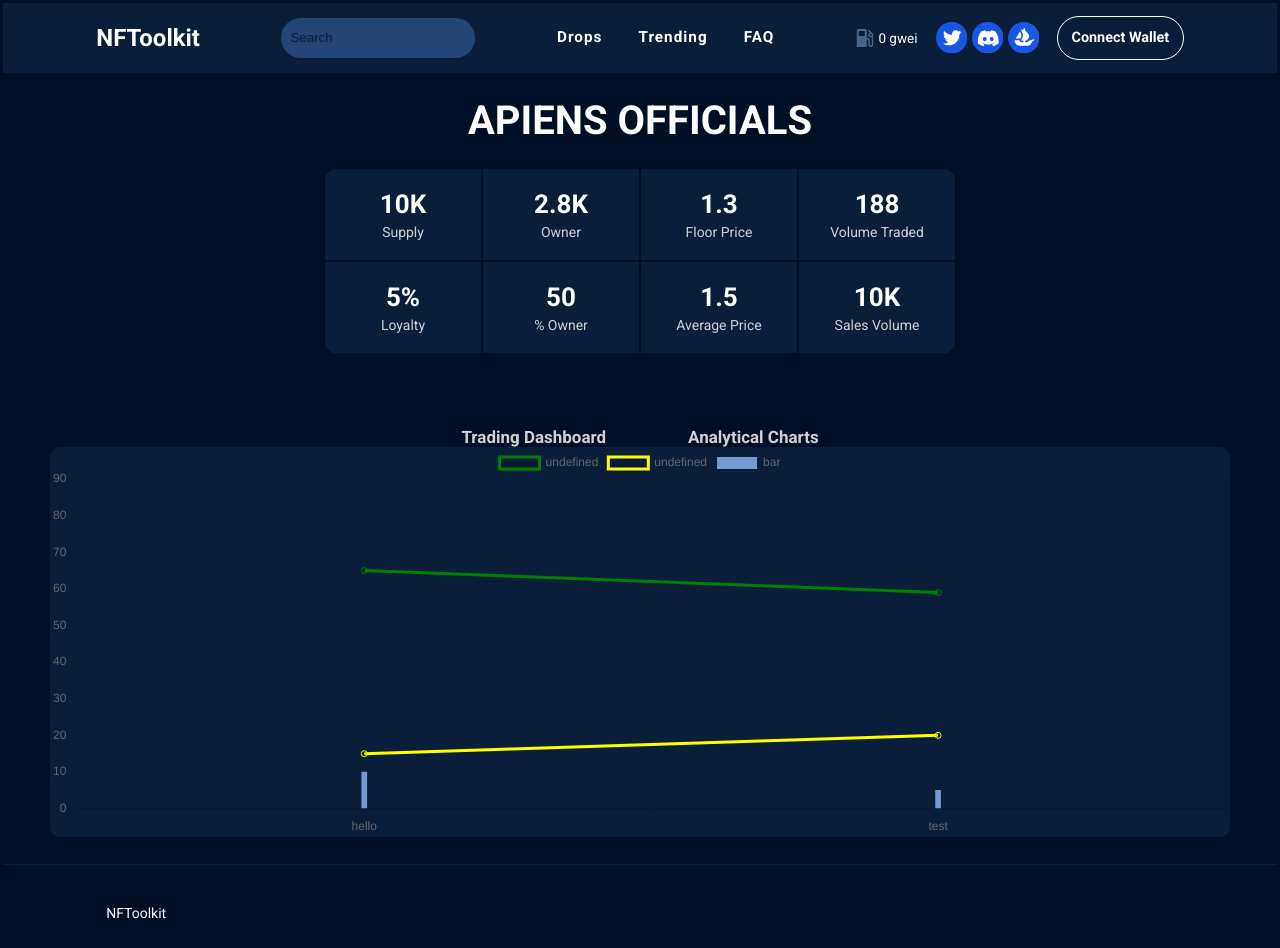
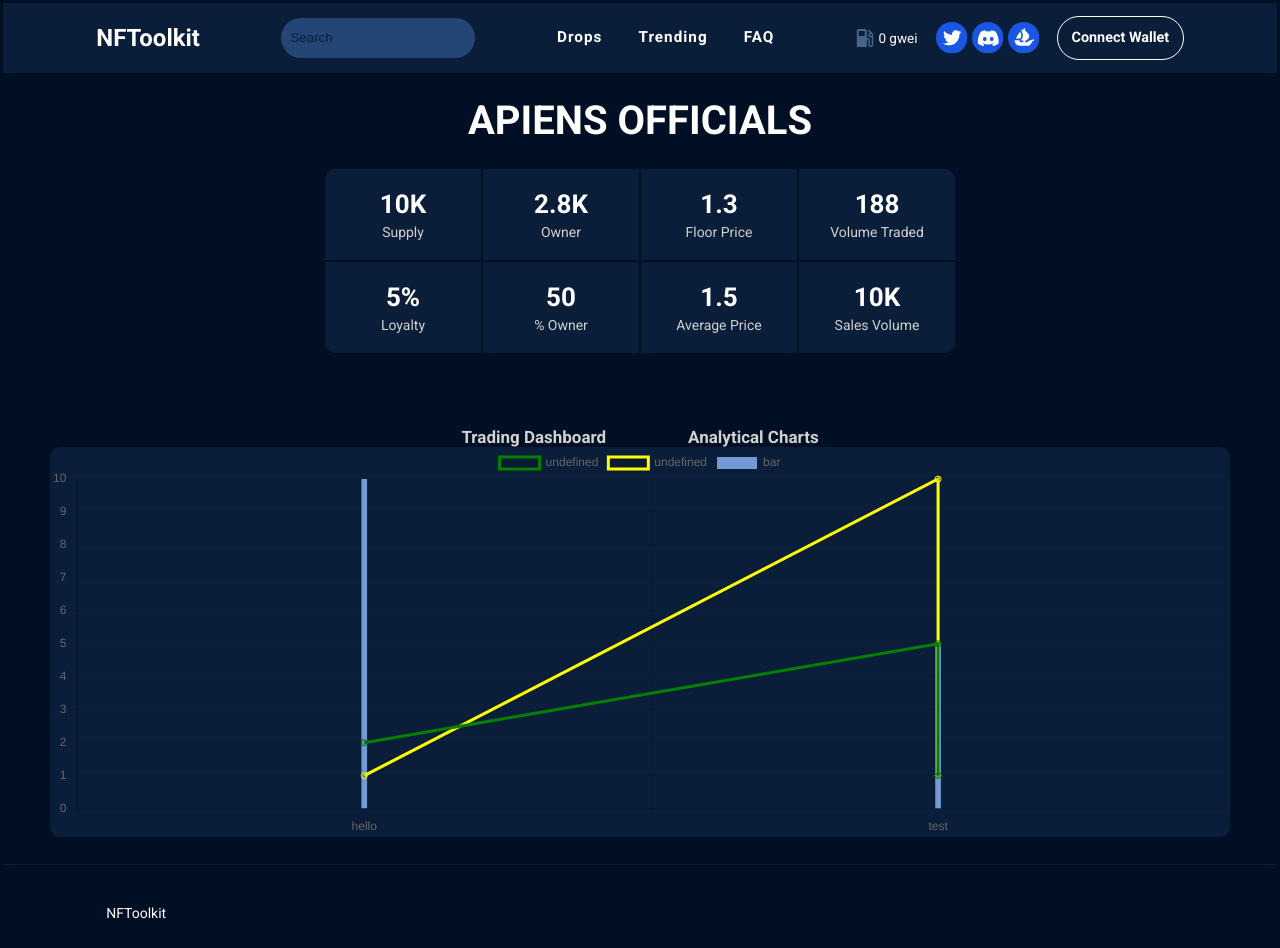
Before and after one commit to FortuneWebWorks/Cyber-React-Sass, a React (Create React App) app: page /apiens in a window 1280 px wide. Shown: the top 948 px of the page. Built offline with nearby package versions, Linux system fonts and the light colour scheme.

Commit message:
:zap: line chart imporved

```diff
--- a/src/components/Charts/FirstChart.js
+++ b/src/components/Charts/FirstChart.js
@@ -9,12 +9,20 @@ const BarLineChart = () => {
         datasets: [
           {
             type: 'line',
-            data: [65, 59, 80, 81, 56, 55, 40],
+            data: [
+              { x: 2, y: 2 },
+              { x: 4, y: 5 },
+              { x: 4, y: 1 },
+            ],
             borderColor: 'green',
           },
           {
             type: 'line',
-            data: [15, 20],
+            data: [
+              { x: 0, y: 1 },
+              { x: 2, y: 10 },
+              { x: 9, y: 1 },
+            ],
             borderColor: 'yellow',
           },
           {
```
